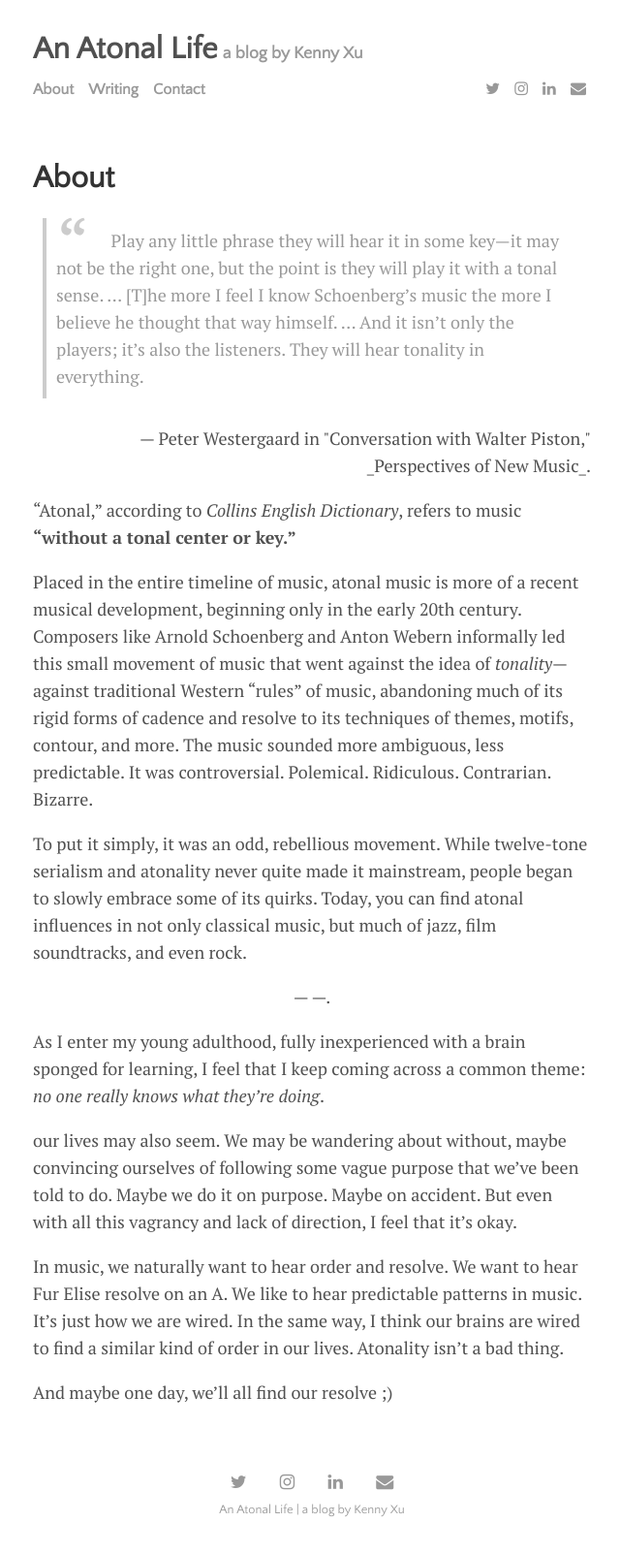
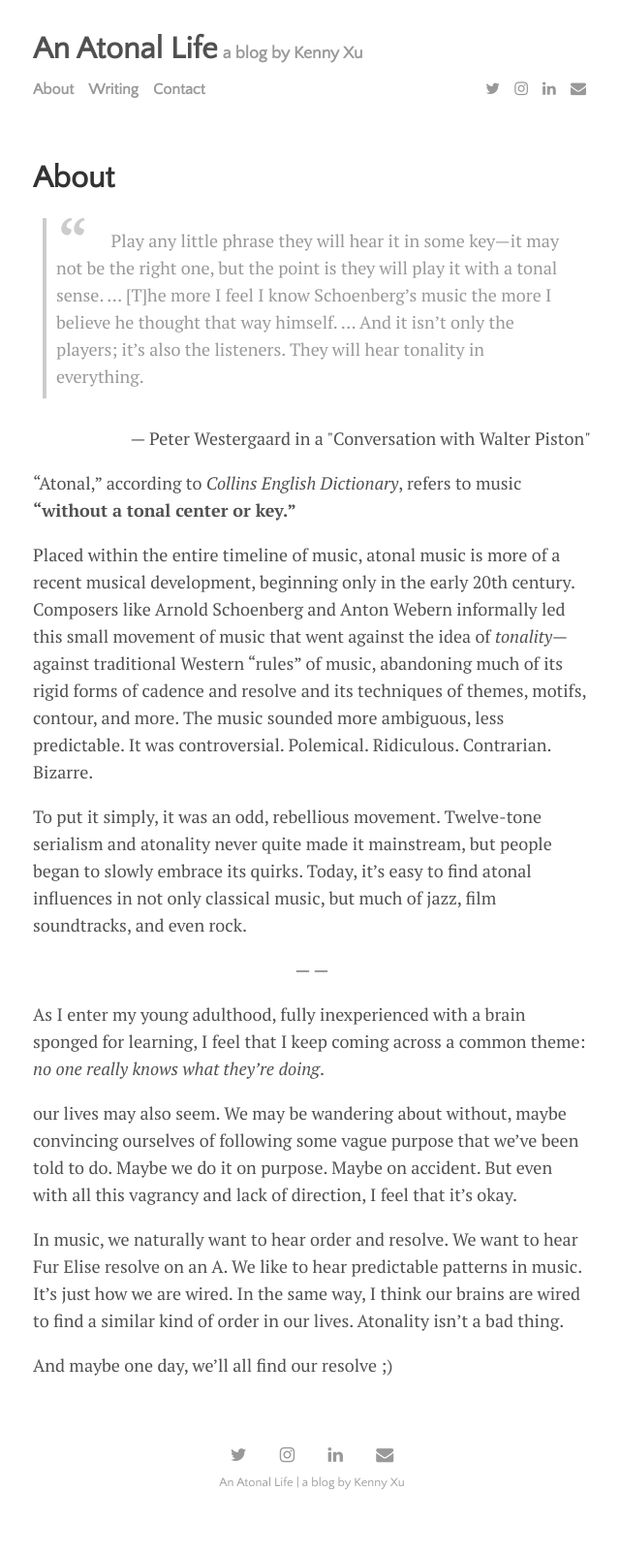
Before and after one commit to kennythexu/kennythexu, a Jekyll site: the page built from menu/about.md, in a window 1280 px wide. Shown: the whole page at 97% size, without its empty margins (318-958 px from the left). Built offline with Jekyll 4.4.1, drawn with Linux system fonts in a browser that asks for light colours; nearby versions of some CDN libraries; after the commit the page ends 1575 px from its top, so only the background shows below that.

Commit message:
about edits

```diff
--- a/menu/about.md
+++ b/menu/about.md
@@ -4,16 +4,16 @@ title: About
 ---
 >Play any little phrase they will hear it in some key—it may not be the right one, but the point is they will play it with a tonal sense. ... [T]he more I feel I know Schoenberg's music the more I believe he thought that way himself. ... And it isn't only the players; it's also the listeners. They will hear tonality in everything.
 
-<p align="right">— Peter Westergaard in "Conversation with Walter Piston," _Perspectives of New Music_.
+<p align="right">— Peter Westergaard in a "Conversation with Walter Piston"
 </p>
 
 "Atonal," according to _Collins English Dictionary_, refers to music __"without a tonal center or key."__
 
-Placed in the entire timeline of music, atonal music is more of a recent musical development, beginning only in the early 20th century. Composers like Arnold Schoenberg and Anton Webern informally led this small movement of music that went against the idea of _tonality_—against traditional Western "rules" of music, abandoning much of its rigid forms of cadence and resolve to its techniques of themes, motifs, contour, and more. The music sounded more ambiguous, less predictable. It was controversial. Polemical. Ridiculous. Contrarian. Bizarre.
+Placed within the entire timeline of music, atonal music is more of a recent musical development, beginning only in the early 20th century. Composers like Arnold Schoenberg and Anton Webern informally led this small movement of music that went against the idea of _tonality_—against traditional Western "rules" of music, abandoning much of its rigid forms of cadence and resolve and its techniques of themes, motifs, contour, and more. The music sounded more ambiguous, less predictable. It was controversial. Polemical. Ridiculous. Contrarian. Bizarre.
 
-To put it simply, it was an odd, rebellious movement. While twelve-tone serialism and atonality never quite made it mainstream, people began to slowly embrace some of its quirks. Today, you can find atonal influences in not only classical music, but much of jazz, film soundtracks, and even rock.
+To put it simply, it was an odd, rebellious movement. Twelve-tone serialism and atonality never quite made it mainstream, but people began to slowly embrace its quirks. Today, it's easy to find atonal influences in not only classical music, but much of jazz, film soundtracks, and even rock.
 
-<p align="center">— —.</p>
+<p align="center">— —</p>
 
 As I enter my young adulthood, fully inexperienced with a brain sponged for learning, I feel that I keep coming across a common theme: _no one really knows what they're doing_.
 
```
